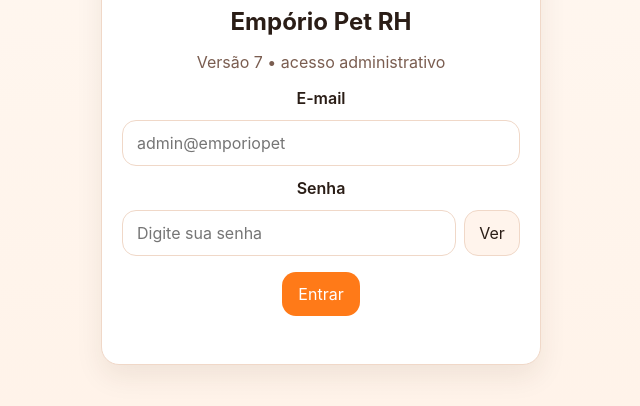
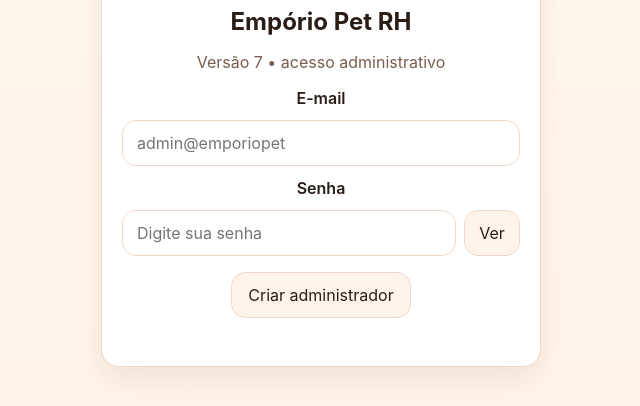
Before and after one commit to alangasparmv-cpu/emporio-pet-rh, a plain HTML site: page index.html in a window 1280 px wide. Shown: the part 126-532 px from the top of the page, without its empty margins (319-959 px from the left). Drawn offline with nearby package versions, Linux system fonts and the light colour scheme.

Commit message:
Update auth actions buttons visibility

```diff
--- a/index.html
+++ b/index.html
@@ -33,10 +33,10 @@
           </div>
         </div>
 
-        <div class="auth-actions">
-          <button id="btn-login" class="primary" type="button">Entrar</button>
-          <button id="btn-create-admin" class="secondary hidden" type="button">Criar administrador</button>
-        </div>
+       <div class="auth-actions">
+  <button id="btn-login" class="primary hidden" type="button">Entrar</button>
+  <button id="btn-create-admin" class="secondary" type="button">Criar administrador</button>
+</div>
         <p id="login-message" class="helper"></p>
       </div>
     </section>
```
